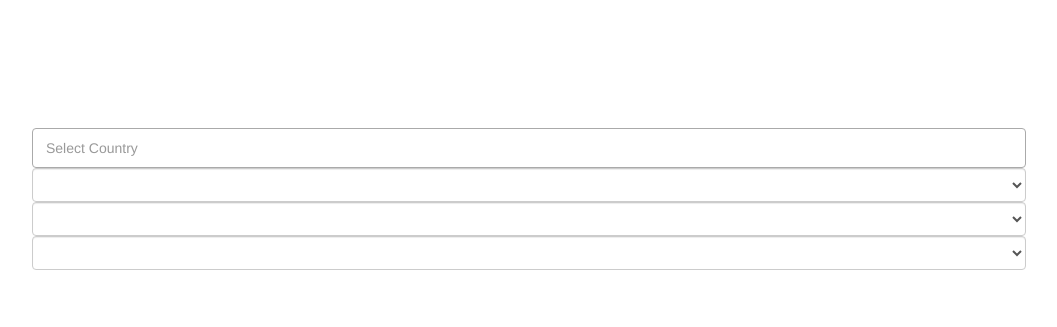
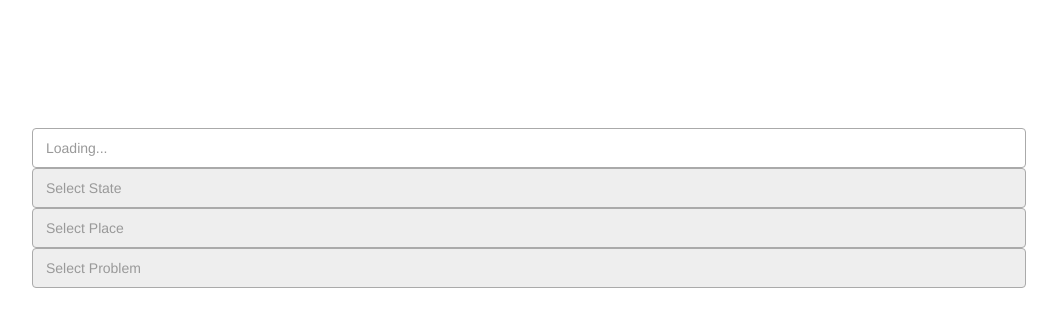
Before and after one commit to sanjitschouhan/SOCH, a PHP site: page /speak/index.php in a window 1280 px wide. Shown: the top 327 px of the page, without its empty margins (111-1168 px from the left). Run offline with PHP 8.4, Linux system fonts and the light colour scheme; lists and menus that the app fills with data are empty.

Commit message:
Speak Page

```diff
--- a/speak/index.php
+++ b/speak/index.php
@@ -19,13 +19,84 @@
 </div>
 
 <script>
-    var countries = ["India"];
     $country = $("#country");
+    $state = $("#state");
+    $place = $("#place");
+    $problems = $("#problems");
     $country.select2({
-        data: countries,
-        placeholder: "Select Country"
+        placeholder: "Loading..."
+    });
+    $.getJSON("https://www.soch.online/getCountries.php",function (data) {
+        $country.select2({
+            data: data,
+            placeholder: "Select Country"
+        });
+        $country.select2("val", " ");
     });
     $country.select2("val", " ");
+    $state.select2({
+        placeholder: "Select State"
+    });
+    $state.prop("disabled", true);
+    $place.select2({
+        placeholder: "Select Place"
+    });
+    $place.prop("disabled", true);
+    $problems.select2({
+        placeholder: "Select Problem"
+    });
+
+    $problems.prop("disabled", true);
+
+    $country.on("select2:select", function (e) {
+        var selected_country = $(e.currentTarget).val();
+        $state.prop("disabled", true);
+        $state.select2({
+            placeholder: "Loading..."
+        });
+        $state.select2('val', '');
+        $state.empty();
+        $.getJSON('https://www.soch.online/getStates.php?country=' + selected_country, function (data) {
+            if (data.length > 0) {
+                $state.prop("disabled", false);
+                $state.select2({
+                    placeholder: "Select State",
+                    data: data
+                });
+                $state.select2('val', '');
+            } else {
+                $state.select2({
+                    placeholder: "No State Available"
+                });
+            }
+        });
+
+    });
+
+    $state.on("select2:select", function (e) {
+        var selected_state = $(e.currentTarget).val();
+        $place.prop("disabled", true);
+        $place.select2({
+            placeholder: "Loading..."
+        });
+        $place.select2('val', '');
+        $place.empty();
+        $.getJSON('https://www.soch.online/getCities.php?state=' + selected_state, function (data) {
+            if (data.length > 0) {
+                $place.prop("disabled", false);
+                $place.select2({
+                    placeholder: "Select Place",
+                    data: data
+                });
+                $place.select2('val', '');
+            } else {
+                $place.select2({
+                    placeholder: "No State Available"
+                });
+            }
+        });
+
+    });
 </script>
 </body>
 </html>
```
Also changed, not shown: getCities.php (added, +12 -0 lines), getCountries.php (added, +9 -0 lines), getStates.php (added, +12 -0 lines).
